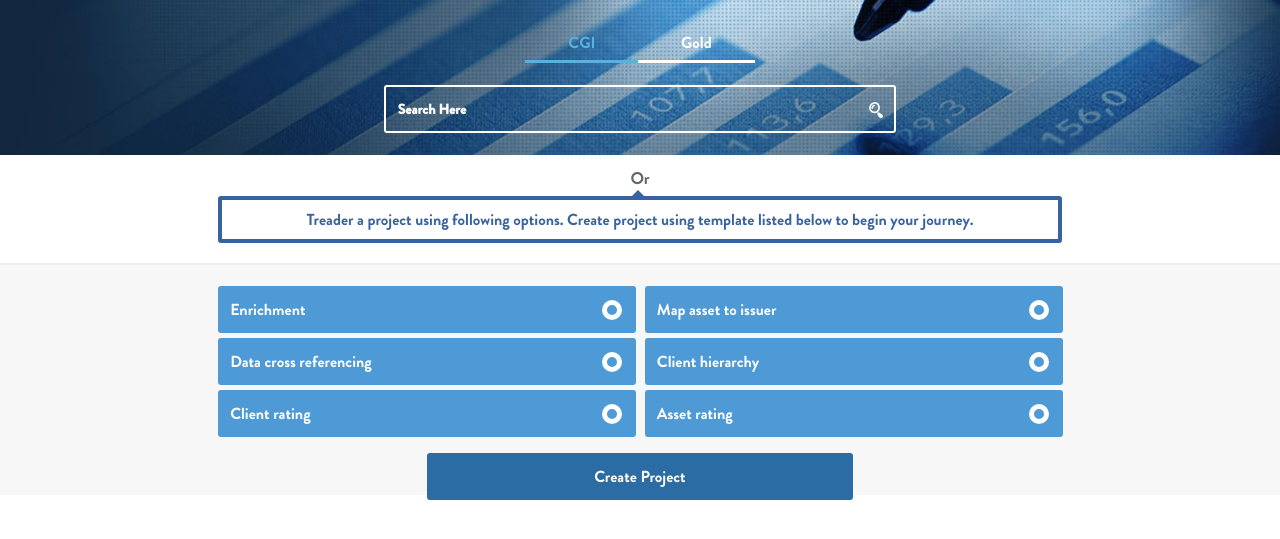
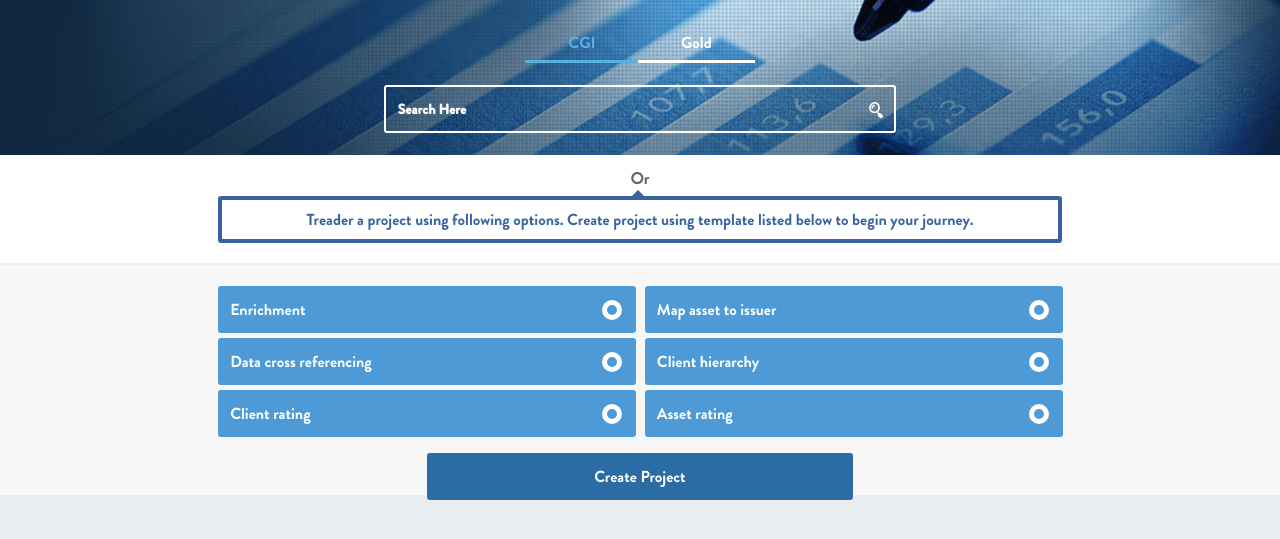
Before and after one commit to Joban1992/CGI, a plain HTML site: page index.html in a window 1280 px wide. Shown: the part 167-706 px from the top of the page. Drawn offline with Linux system fonts and the light colour scheme; files whose address does not match are found by name.

Commit message:
Update index.css

```diff
--- a/css/index.css
+++ b/css/index.css
@@ -10,6 +10,7 @@
 
 body{
   margin: 0;
+  background:#eaedf0;
 }
 .container{
   height:100%;
```
